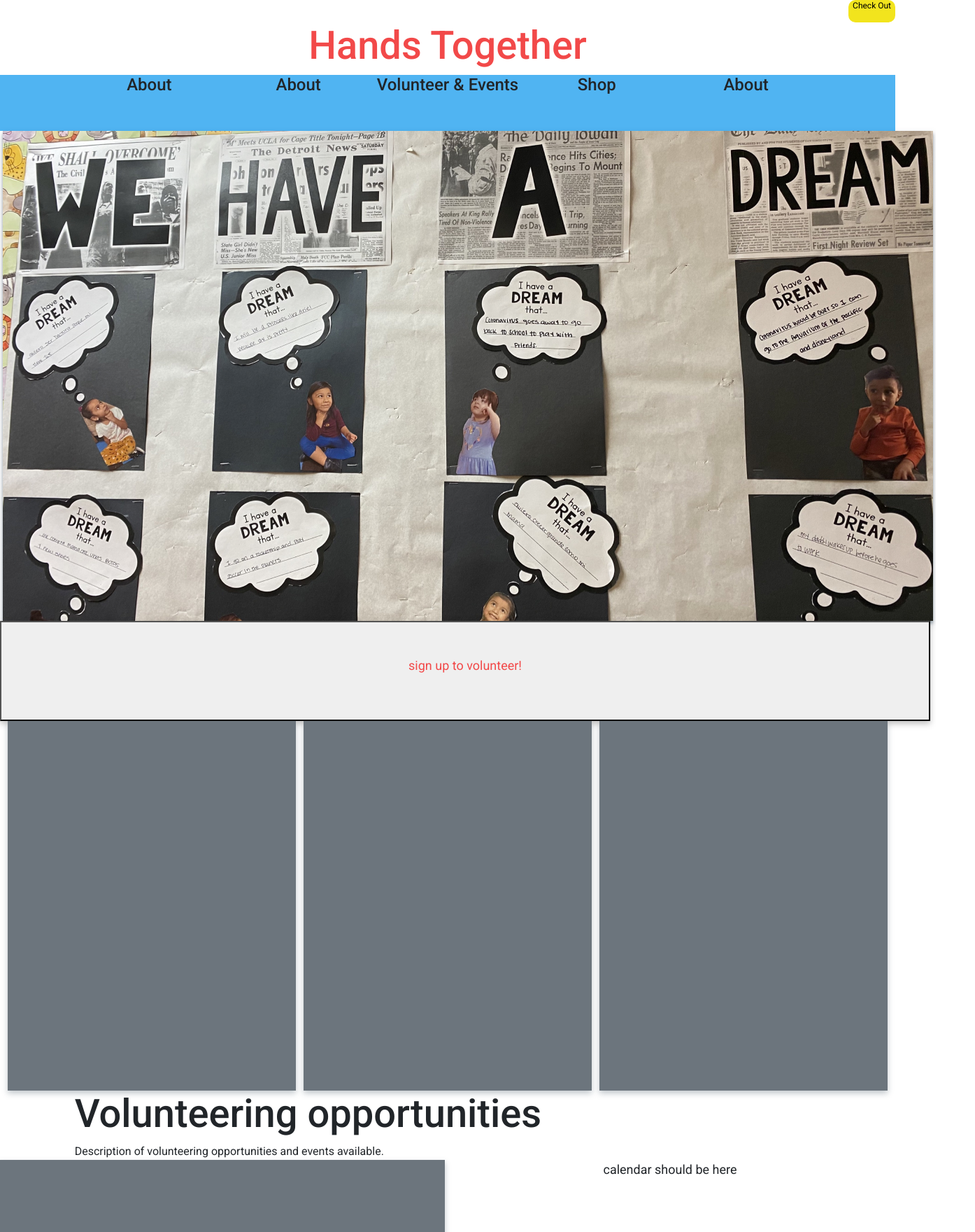
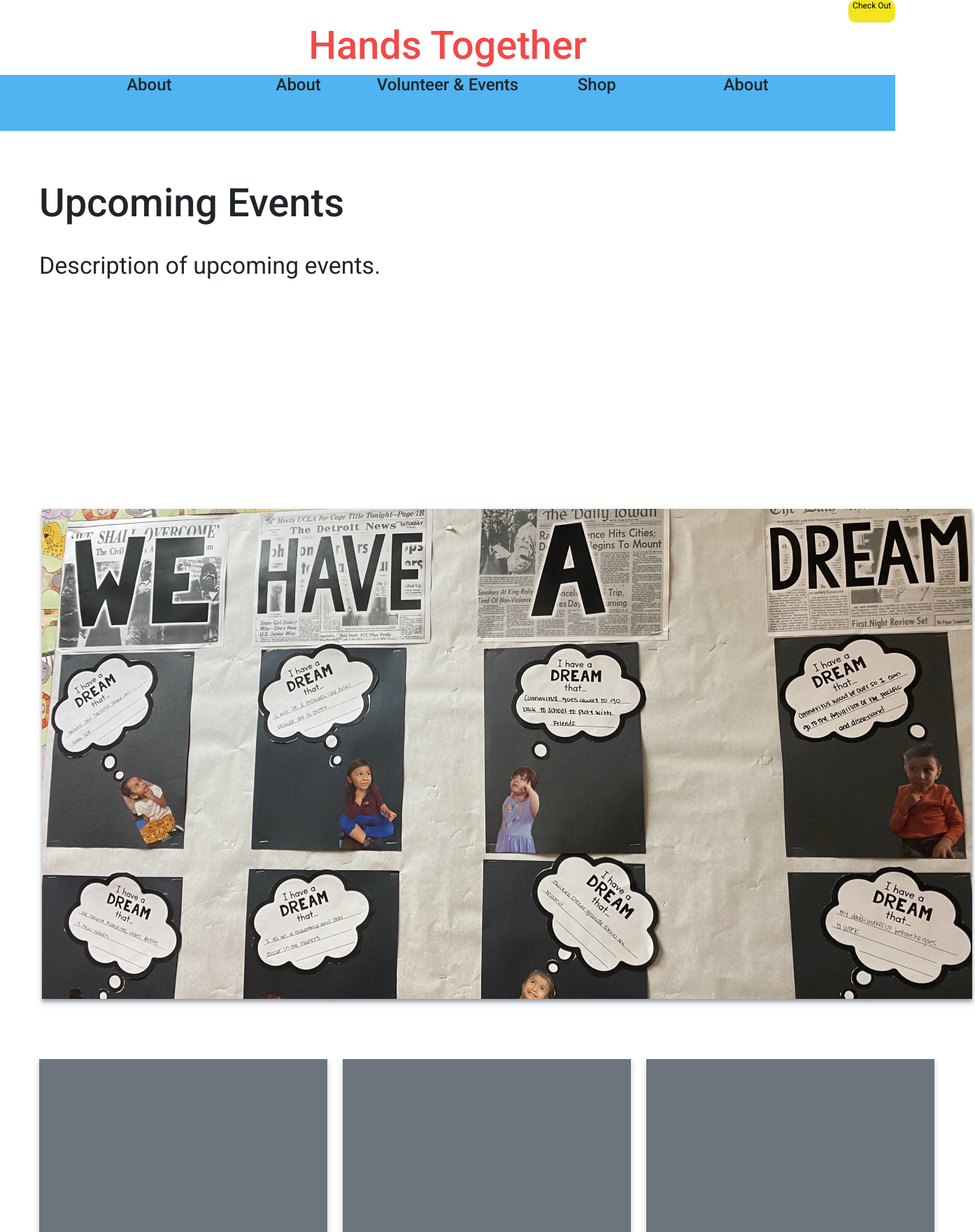
Before and after one commit to Codelab-Davis/hands_together_website_ws2021, a React (Create React App) app: page /volunteer_events in a window 1280 px wide. Shown: the top 1760 px of the page at 70% size, 1394 px wide, since content can reach past the window. Built offline with nearby package versions, Linux system fonts and the light colour scheme.

Commit message:
implemented new spacing features

```diff
--- a/src/components/volunteer_events.js
+++ b/src/components/volunteer_events.js
@@ -8,63 +8,58 @@ import Rectangle_38 from "../images/Rectangle_38.png";
 //question to future self: how do we make the volunteer & events section a pointer cursor without doing it for the whole navbar?
 
 function volunteer_events() {
-  //   const history = useHistory();
-  // BIG TO-DO FOR THIS WHOLE THING: FIGURE OUT PADDING AND SPACING T^T
   return (
+    <div class="container-fluid p-0 left-space">
+      {/* upcoming events title + description block */}
       <div>
-      {/* This is the big first image, to do: properly center it*/}
-      <div align="center" class="container-fluid p-0">
-        <div class="row no-gutters">
-          <div class="col">
-            <div className="rectangle_image" align="center">
+        <h1 className="upcoming-events-text">Upcoming Events</h1>
+        <h3 className="description-text">Description of upcoming events.</h3>
+      </div>
+
+      {/* This is the big first image */}
+      <div className="banner_image ">
         <img src={Rectangle_41} />
       </div>
       {/* This is the sign up button */}
       <div>
         {/* to do: overlap sign up button with image on top */}
-              <button className="event_sign_up_button">
+
+        {/* <button className="event_sign_up_button">
                 <p>sign up to volunteer!</p>
-              </button>
-            </div>
-          </div>
+              </button> */}
       </div>
 
       {/* This is the picture tiles section */}
 
-        <div align="center" class="container-fluid p-0">
-          <div class="row no-gutters">
-            <div class="col" />
-            <div class="col" className="event_tile" />
-            <div class="col" />
-            <div class="col" className="event_tile" />
-            <div class="col" />
-            <div class="col" className="event_tile" />
-            <div class="col" />
+      <div class="container-fluid p-0">
+        <div class="row no-gutters event-tile-banner-space event-tile-container">
+          <div className="event_tile" />
+          <div className="event_tile" />
+          <div className="event_tile" />
         </div>
       </div>
 
       {/* Volunteering opportunities text */}
-        <div align="left" class="container-fluid p-0">
+      <div class="container-fluid p-0">
         <div class="row no-gutters">
           <div class="col-1" />
           <div class="col-9">
-              <h1>Volunteering opportunities</h1>
-              <p1>
+            <h1> Volunteering Opportunities</h1>
+            <h3 className="description-text">
               Description of volunteering opportunities and events available.
-              </p1>
+            </h3>
           </div>
           <div class="col-2" />
         </div>
       </div>
 
       {/* Event Name + Calendar */}
-        <div align="center" class="container-fluid p-0">
+      <div class="container-fluid p-0">
         <div class="row no-gutters">
           <div class="col" className="event_tile2" />
-
-            <div class="col">
-              <p>calendar should be here</p>
-            </div>
+          <div class="col" className="calendar" />
+          <div class="col" />
+          <div class="col"></div>
         </div>
       </div>
 
@@ -74,10 +69,12 @@ function volunteer_events() {
           <div class="col-1" />
           <div class="col-8">
             <h1>Volunteer Sign Up Form</h1>
-              <p>the sign up form should go here</p>
+            <h3 className="description-text">
+              Please fill in the information below to sign up for this
+              volunteering
+            </h3>
           </div>
           <div class="col-4" />
-          </div>
         </div>
       </div>
     </div>
--- a/src/css/App.css
+++ b/src/css/App.css
@@ -19,10 +19,13 @@ body {
 */
 
 * {
-   font-family: 'Roboto';
+  font-family: "Roboto";
 }
 
-h1, h2, h3, p {
+h1,
+h2,
+h3,
+p {
   color: var(--black);
 }
 h1 {
@@ -32,7 +35,7 @@ h2 {
   font-size: 2.8125rem !important;
 }
 h3 {
-    font-size: 2.215rem !important;
+  font-size: 2.125rem !important;
 }
 p {
   font-size: 1.125rem !important;
@@ -50,11 +53,11 @@ p {
 */
 
 :root {
-    --lightgray: #F2F2F2;
-    --darkred: #F24949;
-    --lightyellow: #F2E41D;
-    --darkyellow: #F2B705;
-    --lightblue: #50B4F2;
+  --lightgray: #f2f2f2;
+  --darkred: #f24949;
+  --lightyellow: #f2e41d;
+  --darkyellow: #f2b705;
+  --lightblue: #50b4f2;
 }
 
 /*
@@ -70,7 +73,9 @@ input[type="text"] {
   padding-left: 20px;
 }
 
-input[type="text"], textarea, select {
+input[type="text"],
+textarea,
+select {
   outline: none;
 }
 
@@ -79,6 +84,6 @@ input[type="text"], textarea, select {
   border-radius: 10px;
   color: black;
   text-align: center;
-    display:table-cell;
+  display: table-cell;
   vertical-align: middle;
 }
--- a/src/css/volunteer_events.css
+++ b/src/css/volunteer_events.css
@@ -1,16 +1,26 @@
 /*This is the first big highlight image*/
-.rectangle_image {
-  align-content: center;
-  /* position: absolute; */
-  width: 1330px;
-  height: 700px;
-  left: 56px;
-  top: 655px;
+
+.left-space {
+  margin: 3.5rem;
+}
+
+.upcoming-events-text {
+  margin-top: 4.375rem;
+}
+
+.description-text {
+  font-weight: 400 !important;
+  margin-top: 2.19rem;
+}
+.banner_image {
+  width: 83rem;
+  height: 43.75rem;
+  margin-top: 20.44rem; /* 327px/16 */
   filter: drop-shadow(0px 4px 4px rgba(7, 30, 53, 0.25));
 }
 
 .event_sign_up_button {
-  /* position: absolute; */
+  /*change to rem */
   width: 1330px;
   height: 143px;
   left: 56px;
@@ -19,20 +29,33 @@
   filter: drop-shadow(0px 4px 4px rgba(0, 0, 0, 0.25));
 }
 
+.event-tile-banner-space {
+  margin-top: 5.375rem; /* 86px/16 */
+}
+
+.event-tile-container {
+  justify-content: space-between;
+  /* margin-right: 3.375rem; */
+}
 .event_tile {
-  width: 412px;
-  height: 528px;
+  width: 25.75rem;
+  height: 33rem;
   background-color: var(--gray);
-  top: 1441px;
-  display: inline-block;
+  filter: drop-shadow(0px 4px 4px rgba(7, 30, 53, 0.25));
+}
+
+.event_tile2 {
+  margin-left: 3.5rem;
+  width: 39.875rem; /*638/16 */
+  height: 35.1875rem; /*563/16 */
+  background-color: var(--gray);
 
   filter: drop-shadow(0px 4px 4px rgba(7, 30, 53, 0.25));
 }
 
-.event_tile2 {
-  width: 636px;
-  height: 563px;
-  background-color: var(--gray);
-
-  filter: drop-shadow(0px 4px 4px rgba(7, 30, 53, 0.25));
+.calendar {
+  margin-left: 5rem;
+  width: 35rem;
+  height: 35.1875rem;
+  background-color: var(--darkred);
 }
```
Also changed, not shown: src/css/add_item_frontend.css (+6 -1 lines), 2 other files (tests, documents, lock files or other folders). Lines whose indentation alone changed are shown as unchanged.
